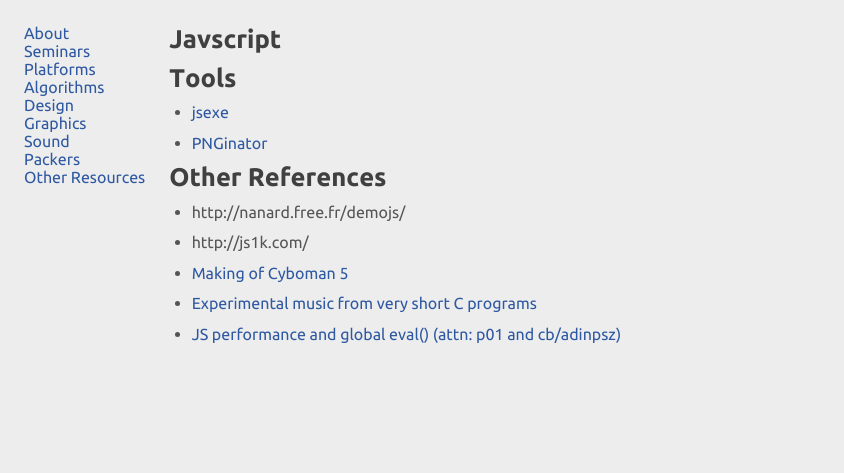
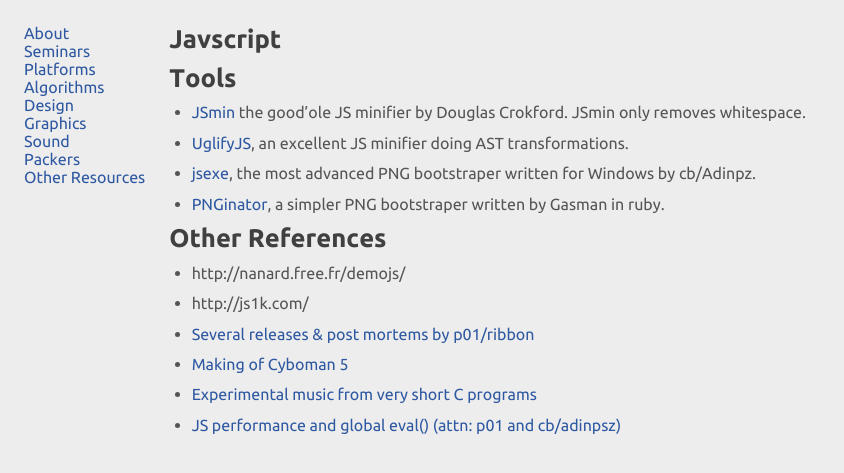
Before and after one commit to in4k/in4k.github.io, a Jekyll site: the page built from wiki/javascript.markdown, in a window 1280 px wide. Shown: the top 473 px of the page, without its empty margins (0-844 px from the left). Built offline with Jekyll 4.4.1, drawn with Linux system fonts in a browser that asks for light colours.

Commit message:
Edited the list of JavaScript tools & references

```diff
--- a/wiki/javascript.markdown
+++ b/wiki/javascript.markdown
@@ -4,12 +4,15 @@
 ---
 
 # Tools
-* [jsexe](http://creativejs.com/2012/06/jsexe-javascript-compressor/)
-* [PNGinator](https://gist.github.com/gasman/2560551)
+* [JSmin](https://fmarcia.info/jsmin/test.html) the good'ole JS minifier by Douglas Crokford. JSmin only removes whitespace.
+* [UglifyJS](http://lisperator.net/uglifyjs/#demo), an excellent JS minifier doing AST transformations.
+* [jsexe](http://www.pouet.net/prod.php?which=59298), the most advanced PNG bootstraper written for Windows by cb/Adinpz.
+* [PNGinator](https://gist.github.com/gasman/2560551), a simpler PNG bootstraper written by Gasman in ruby.
 
 # Other References
 * http://nanard.free.fr/demojs/
 * http://js1k.com/
+* [Several releases & post mortems by p01/ribbon](http://www.p01.org/)
 * [Making of Cyboman 5](http://www.tpolm.org/herring/?p=410)
 * [Experimental music from very short C programs](http://www.pouet.net/topic.php?which=8357)
 * [JS performance and global eval() (attn: p01 and cb/adinpsz)](http://www.pouet.net/topic.php?which=8770)
```
